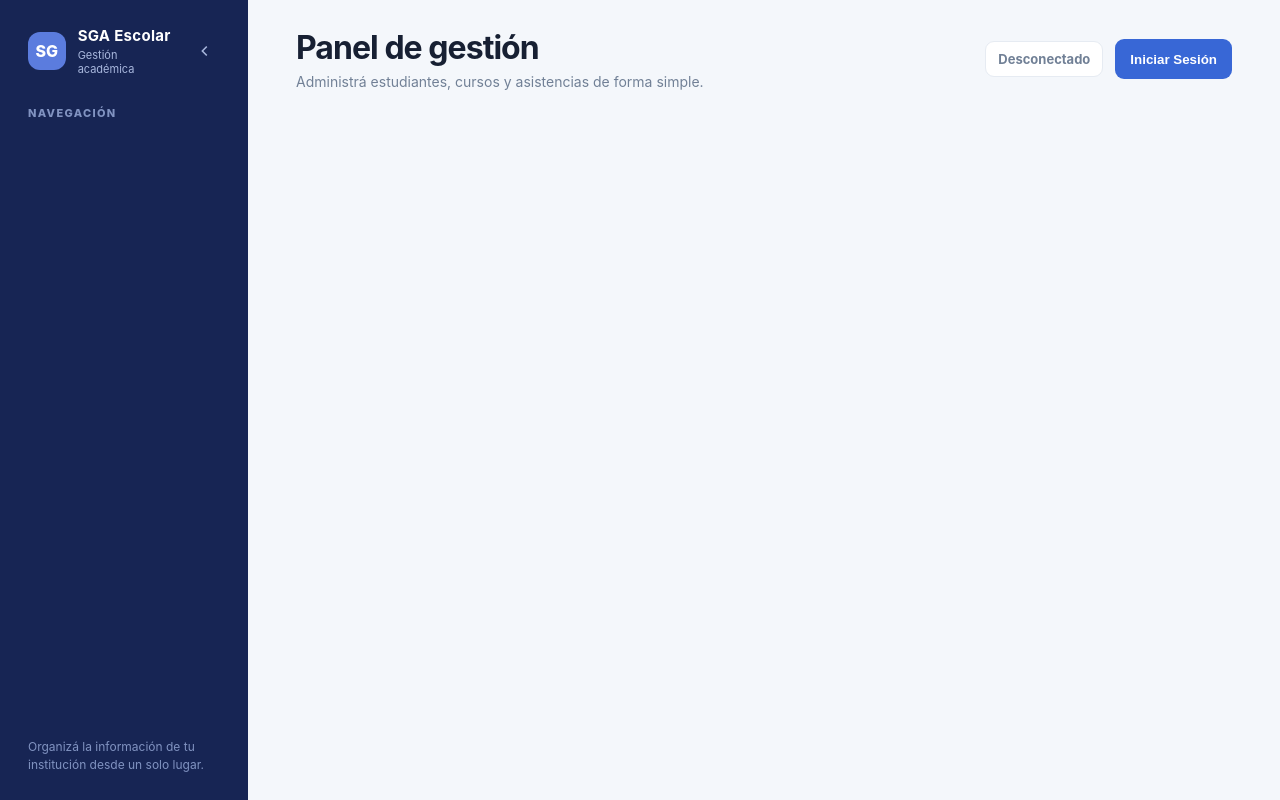
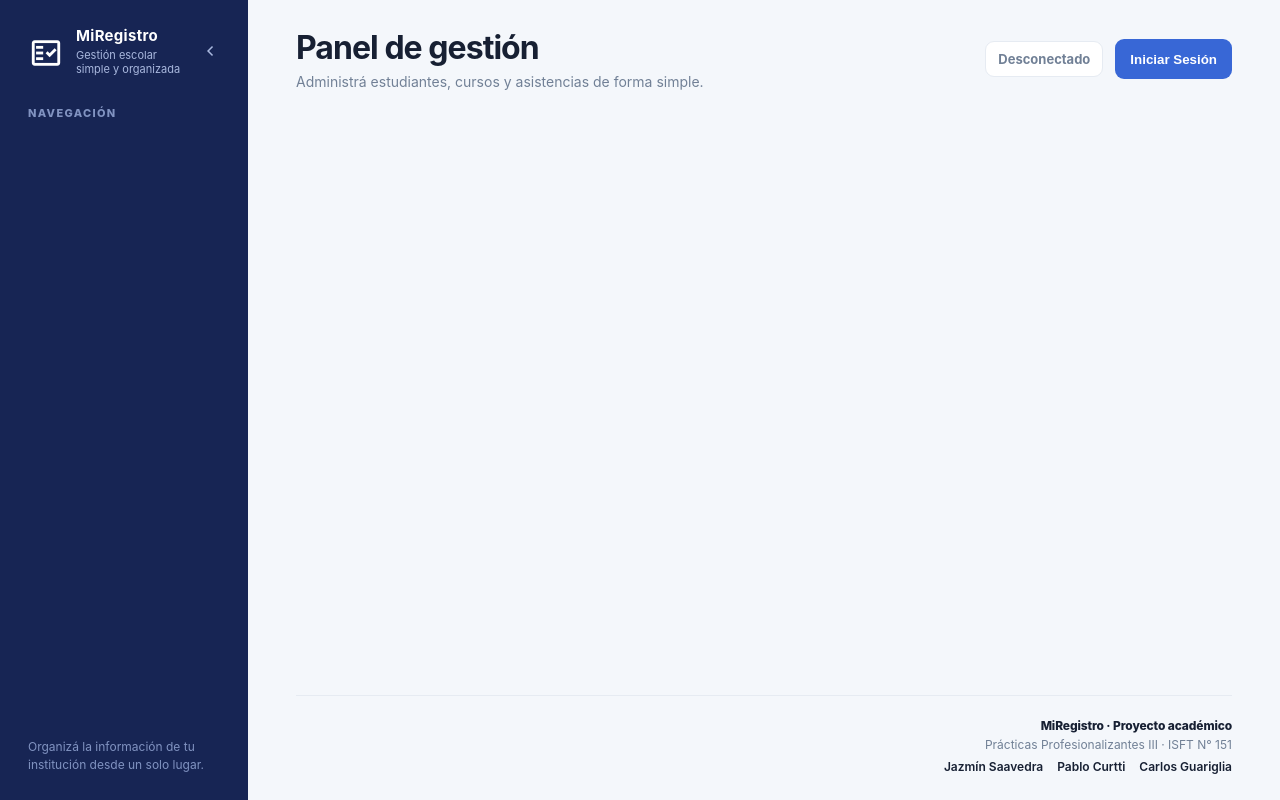
Before and after one commit to JasmineSaavedra28/isft151-pp3, a plain HTML site: page frontend/index.html in a window 1280 px wide. Drawn offline with nearby package versions, Linux system fonts and the light colour scheme.

Commit message:
Cambios index

```diff
--- a/frontend/index.html
+++ b/frontend/index.html
@@ -6,7 +6,7 @@
     <link rel="preconnect" href="https://fonts.googleapis.com">
     <link rel="preconnect" href="https://fonts.gstatic.com" crossorigin>
     <link href="https://fonts.googleapis.com/css2?family=Material+Symbols+Outlined:opsz,wght,FILL,GRAD@20..48,400,0,0" rel="stylesheet">
-    <title>SGA - Control de Asistencias</title>
+    <title>MiRegistro - Gestión escolar</title>
     <style>
         :root {
             --ink: #172033;
@@ -30,7 +30,8 @@
         .dashboard-shell.sidebar-collapsed { grid-template-columns: 76px minmax(0, 1fr); }
         .sidebar { display: flex; flex-direction: column; padding: 26px 16px; background: var(--sidebar); color: white; }
         .brand { display: flex; align-items: center; gap: 12px; padding: 0 12px 30px; }
-        .brand-mark { display: grid; place-items: center; width: 38px; height: 38px; border-radius: 12px; background: #5b7cde; font-weight: 800; }
+        .brand-mark { display: grid; place-items: center; width: 36px; height: 44px; flex: 0 0 36px; border: 0; border-radius: 0; background: transparent; color: #fff; box-shadow: none; }
+        .brand-mark .material-symbol { color: #fff; font-size: 34px; font-variation-settings: 'FILL' 0, 'wght' 400, 'GRAD' 0, 'opsz' 24; }
         .brand strong { display: block; font-size: 15px; letter-spacing: .02em; }
         .brand span { display: block; margin-top: 3px; color: var(--sidebar-muted); font-size: 11px; }
         .sidebar-collapse-toggle { display: grid; place-items: center; width: 32px; min-height: 32px; margin-left: auto; padding: 0; border: 0; background: transparent; color: var(--sidebar-muted); font-size: 20px; }
@@ -53,7 +54,12 @@
         .dashboard-shell.sidebar-collapsed .sidebar-nav button { justify-content: center; padding-right: 0; padding-left: 0; font-size: 0; }
         .dashboard-shell.sidebar-collapsed .nav-icon { width: auto; font-size: 18px; }
         .sidebar-footer { margin-top: auto; padding: 18px 12px 0; color: #8193c1; font-size: 12px; line-height: 1.5; }
-        .main-content { min-width: 0; padding: 28px clamp(18px, 4vw, 48px); }
+        .main-content { min-width: 0; padding: 28px clamp(18px, 4vw, 48px) 0; display: flex; flex-direction: column; min-height: 100vh; }
+        .site-footer { width: 100%; margin-top: auto; padding: 22px 0 26px; border-top: 1px solid var(--line); background: transparent; display: flex; align-items: flex-end; justify-content: flex-end; text-align: right; }
+        .site-footer-text { display: grid; gap: 4px; max-width: 640px; }
+        .site-footer-title { margin: 0; font-size: 12px; font-weight: 800; letter-spacing: -.01em; color: var(--ink); }
+        .site-footer-subject { margin: 0; font-size: 12px; color: var(--muted); }
+        .site-footer-authors { margin: 3px 0 0; font-size: 12px; font-weight: 600; color: var(--ink); display: flex; gap: 14px; justify-content: flex-end; flex-wrap: wrap; }
         .header { display: flex; justify-content: space-between; align-items: center; gap: 20px; margin-bottom: 28px; }
         .header-heading { display: flex; align-items: center; gap: 12px; }
         .header h1 { margin: 0; font-size: clamp(1.45rem, 2.5vw, 2rem); letter-spacing: -.03em; }
@@ -190,7 +196,9 @@
             }
             .mobile-account-status { margin: 0; color: var(--muted); font-size: 13px; font-weight: 600; }
             .mobile-account-action { width: 100%; }
-            .main-content { padding: 20px 14px; }
+            .main-content { padding: 20px 14px 0; }
+            .site-footer { align-items: flex-end; justify-content: flex-end; padding: 20px 0 24px; text-align: right; }
+            .site-footer-authors { gap: 8px 12px; }
             .header { align-items: flex-start; flex-direction: column; }
             .header-actions { display: none; }
             .header h1 { font-size: 1.35rem; }
@@ -738,6 +746,27 @@
             return element;
         }
 
+
+        function createInstitutionFooter() {
+            const footer = createElement('footer', { className: 'site-footer' });
+            const text = createElement('div', { className: 'site-footer-text' });
+            text.appendChild(createElement('p', {
+                className: 'site-footer-title',
+                textContent: 'MiRegistro · Proyecto académico'
+            }));
+            text.appendChild(createElement('p', {
+                className: 'site-footer-subject',
+                textContent: 'Prácticas Profesionalizantes III · ISFT N° 151'
+            }));
+            const authors = createElement('p', { className: 'site-footer-authors' });
+            ['Jazmín Saavedra', 'Pablo Curtti', 'Carlos Guariglia'].forEach(function (name) {
+                authors.appendChild(createElement('span', { textContent: name }));
+            });
+            text.appendChild(authors);
+            footer.appendChild(text);
+            return footer;
+        }
+
         function createButton(id, text, isDanger = false) {
             return createElement('button', {
                 id,
@@ -877,10 +906,13 @@
                 const sidebar = createElement('aside', { className: 'sidebar' });
                 sidebar.setAttribute('aria-label', 'Navegación principal');
                 const brand = createElement('div', { className: 'brand' });
-                brand.appendChild(createElement('div', { className: 'brand-mark', textContent: 'SG' }));
+                const brandMark = createElement('div', { className: 'brand-mark' });
+                brandMark.setAttribute('aria-label', 'Libreta de asistencia');
+                brandMark.appendChild(createElement('span', { className: 'material-symbol', textContent: 'fact_check' }));
+                brand.appendChild(brandMark);
                 const brandText = createElement('div', { className: 'brand-text' });
-                brandText.appendChild(createElement('strong', { textContent: 'SGA Escolar' }));
-                brandText.appendChild(createElement('span', { textContent: 'Gestión académica' }));
+                brandText.appendChild(createElement('strong', { textContent: 'MiRegistro' }));
+                brandText.appendChild(createElement('span', { textContent: 'Gestión escolar simple y organizada' }));
                 brand.appendChild(brandText);
                 const collapseToggle = createElement('button', {
                     className: 'sidebar-collapse-toggle material-symbol',
@@ -1000,7 +1032,7 @@
                 resultCard.appendChild(createElement('div', { id: 'resultContent' }));
                 actionContainer.appendChild(resultCard);
                 const mainContent = createElement('main', { className: 'main-content' });
-                mainContent.append(notificationRegion, formModal, header, actionContainer);
+                mainContent.append(notificationRegion, formModal, header, actionContainer, createInstitutionFooter());
                 const shell = createElement('div', { className: 'dashboard-shell' });
                 const backdrop = createElement('button', { className: 'sidebar-backdrop' });
                 backdrop.setAttribute('aria-label', 'Cerrar menú');
```
Also changed, not shown: frontend/logo-isft151.png (added).
